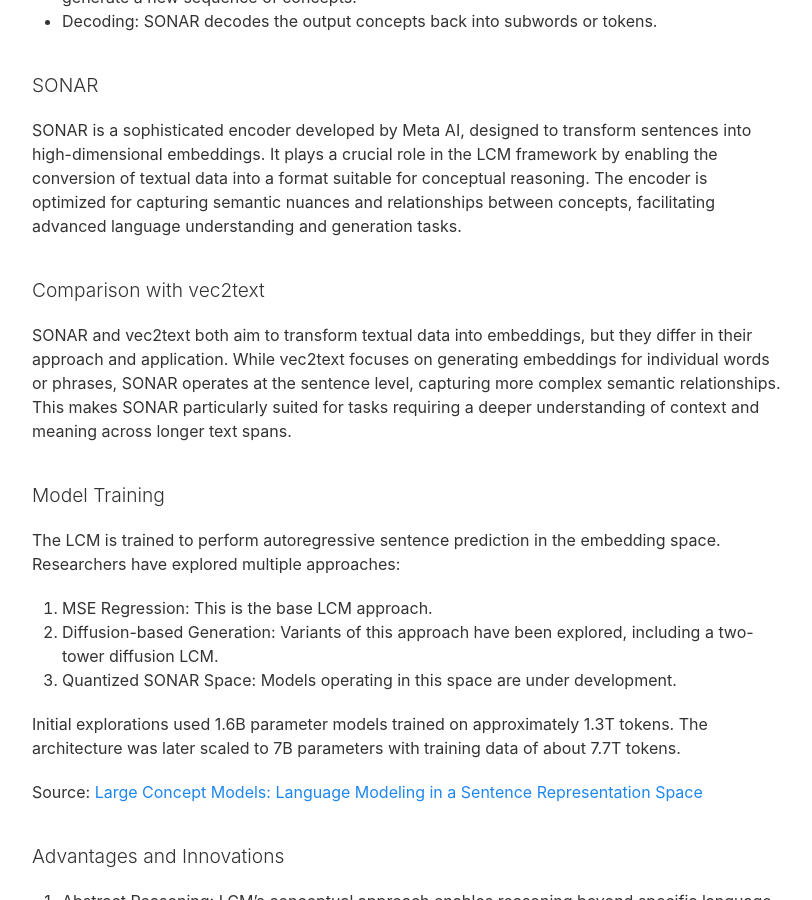
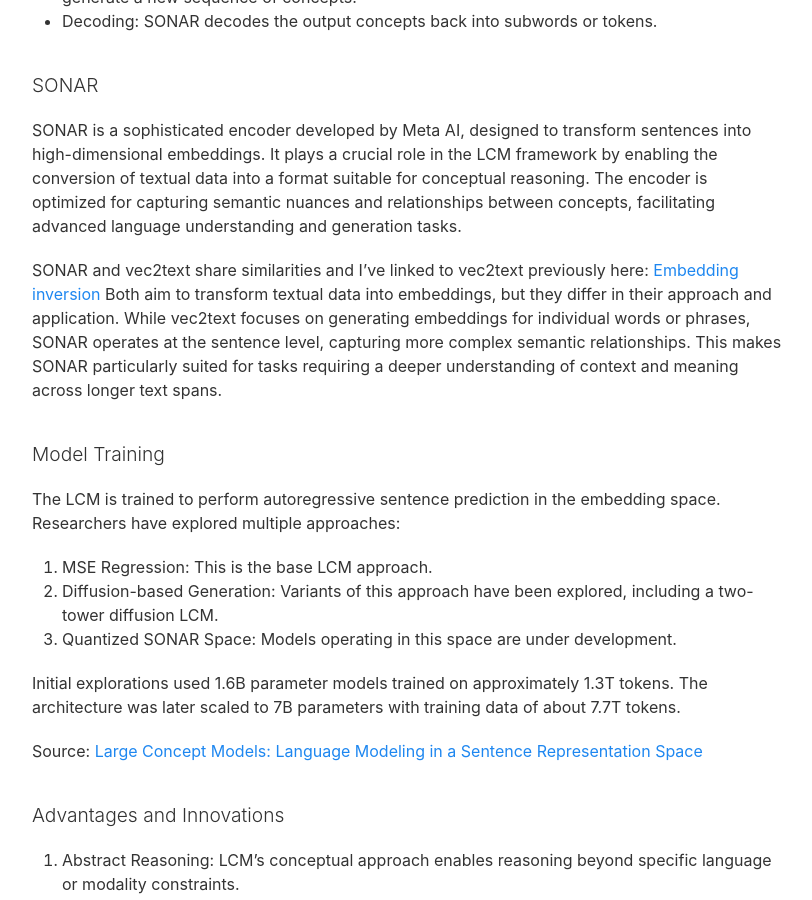
Before and after one commit to nyvyn/nyvyn.github.io, a Jekyll site: the page built from _notes/2025-1-2-large-concept-models.markdown, in a window 1280 px wide and 900 px high, scrolled down 585 px. Shown: the whole window, without its empty margins (233-1045 px from the left). Built offline with Jekyll 4.4.1, drawn with Linux system fonts in a browser that asks for light colours.

Commit message:
Update titles and connect SONAR to embedding inversion
Renamed "Toward a more human-like memory model" note to "Embedding inversion" for clarity. Enhanced the SONAR section by linking embedding inversion, providing context on how it relates to vec2text.

```diff
--- a/_notes/2024-12-17-embedding-inversion.markdown
+++ b/_notes/2024-12-17-embedding-inversion.markdown
@@ -1,6 +1,6 @@
 ---
 layout: note
-title: Toward a more human-like memory model
+title: Embedding inversion
 description: Exploring a concept-driven approach using embedding inversions
 status: Sprouting
 ---
--- a/_notes/2025-1-2-large-concept-models.markdown
+++ b/_notes/2025-1-2-large-concept-models.markdown
@@ -23,10 +23,13 @@
 conceptual reasoning. The encoder is optimized for capturing semantic nuances and relationships between concepts,
 facilitating advanced language understanding and generation tasks.
 
-## Comparison with vec2text
-
-SONAR and vec2text both aim to transform textual data into embeddings, but they differ in their approach and application. While vec2text focuses on generating embeddings for individual words or phrases, SONAR operates at the sentence level, capturing more complex semantic relationships. This makes SONAR particularly suited for tasks requiring a deeper understanding of context and meaning across longer text spans.
-
+SONAR and vec2text share similarities and I've linked to vec2text previously here:
+[Embedding inversion](/notes/embedding-inversion)
+Both aim to transform textual data into embeddings, but they differ in their approach and application.
+While vec2text focuses on generating embeddings for individual words or phrases, SONAR operates at the
+sentence level, capturing more complex semantic relationships.
+This makes SONAR particularly suited for tasks requiring
+a deeper understanding of context and meaning across longer text spans.
 
 ## Model Training
 
```
